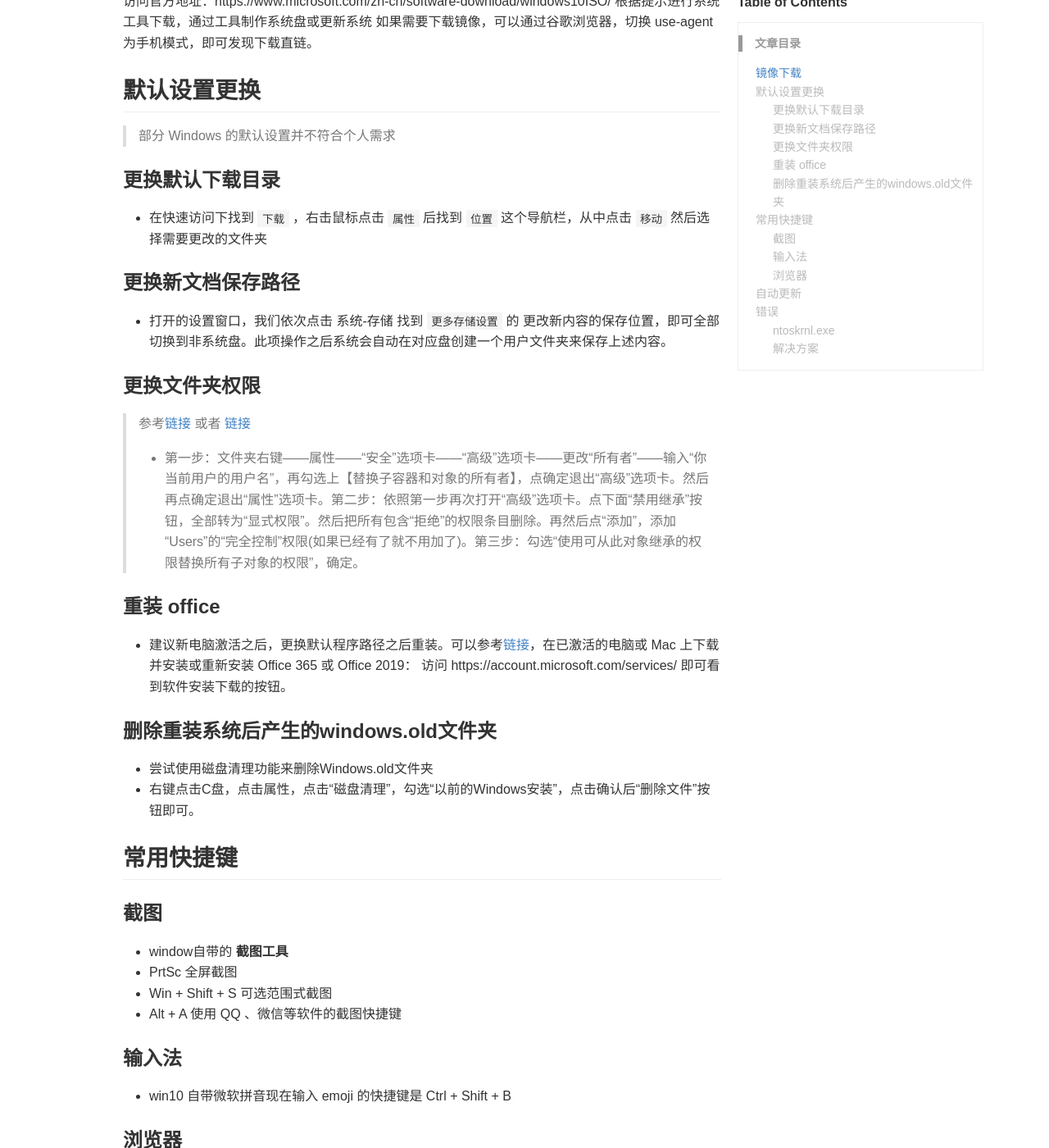
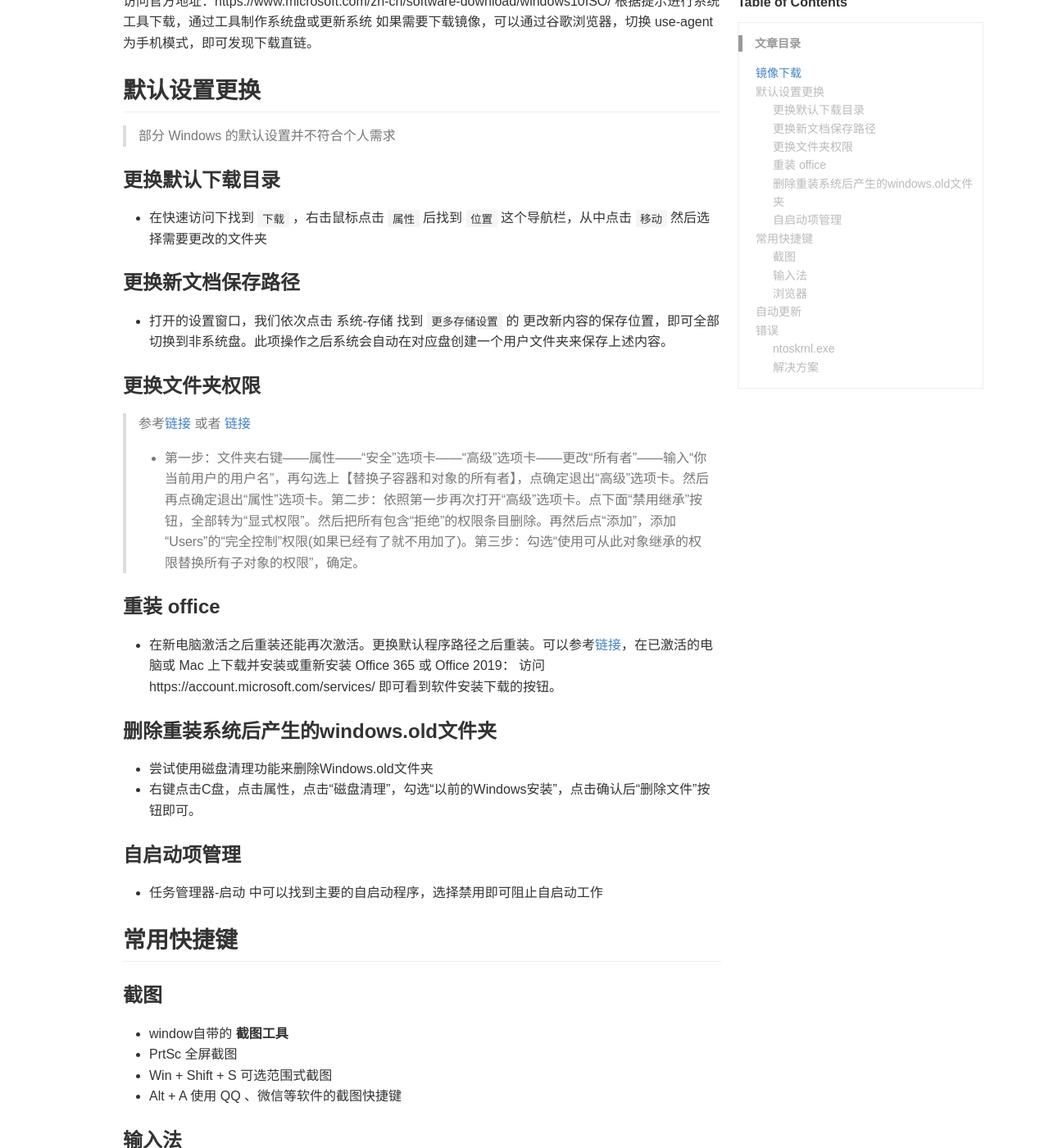
Before and after one commit to joeat1/joeat1.github.io, a Jekyll site: the page built from _wiki/windows.md, in a window 1280 px wide and 1400 px high, scrolled down 307 px. Shown: the whole window at 82% size. Built offline with Jekyll 4.4.1, drawn with Linux system fonts in a browser that asks for light colours; some web fonts are replaced; comment, search, counter and statistics services are not loaded; a style sheet for code colours, icons or effects is not loaded.

Commit message:
Update windows.md

```diff
--- a/_wiki/windows.md
+++ b/_wiki/windows.md
@@ -29,11 +29,15 @@ keywords: winodws
 
 ### 重装 office
 
-+ 建议新电脑激活之后，更换默认程序路径之后重装。可以参考[链接](https://support.microsoft.com/zh-cn/office/%e5%9c%a8%e7%94%b5%e8%84%91%e6%88%96-mac-%e4%b8%8a%e4%b8%8b%e8%bd%bd%e5%b9%b6%e5%ae%89%e8%a3%85%e6%88%96%e9%87%8d%e6%96%b0%e5%ae%89%e8%a3%85-microsoft-365-%e6%88%96-office-2019-4414eaaf-0478-48be-9c42-23adc4716658?ui=zh-cn&rs=zh-cn&ad=cn)，在已激活的电脑或 Mac 上下载并安装或重新安装 Office 365 或 Office 2019： 访问 https://account.microsoft.com/services/ 即可看到软件安装下载的按钮。
++ 在新电脑激活之后重装还能再次激活。更换默认程序路径之后重装。可以参考[链接](https://support.microsoft.com/zh-cn/office/%e5%9c%a8%e7%94%b5%e8%84%91%e6%88%96-mac-%e4%b8%8a%e4%b8%8b%e8%bd%bd%e5%b9%b6%e5%ae%89%e8%a3%85%e6%88%96%e9%87%8d%e6%96%b0%e5%ae%89%e8%a3%85-microsoft-365-%e6%88%96-office-2019-4414eaaf-0478-48be-9c42-23adc4716658?ui=zh-cn&rs=zh-cn&ad=cn)，在已激活的电脑或 Mac 上下载并安装或重新安装 Office 365 或 Office 2019： 访问 https://account.microsoft.com/services/ 即可看到软件安装下载的按钮。
 
 ### 删除重装系统后产生的windows.old文件夹
 + 尝试使用磁盘清理功能来删除Windows.old文件夹
 + 右键点击C盘，点击属性，点击“磁盘清理”，勾选“以前的Windows安装”，点击确认后“删除文件”按钮即可。
+
+### 自启动项管理
+
++ 任务管理器-启动 中可以找到主要的自启动程序，选择禁用即可阻止自启动工作
 
 ## 常用快捷键
 
```
